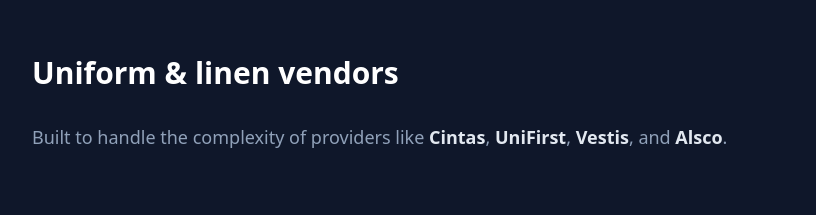
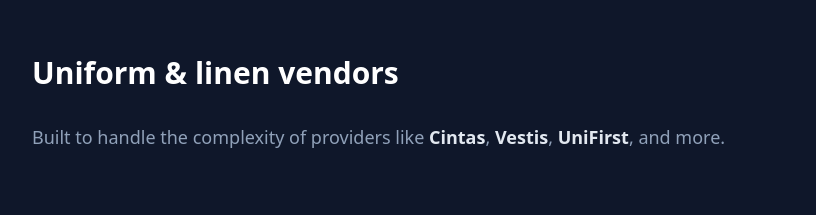
Before and after one commit to linelint/linelint-web, a Next.js app: page / in a window 1280 px wide. Shown: the part 1200-1415 px from the top of the page, without its empty margins (224-1040 px from the left). Built offline with nearby package versions, Linux system fonts and the light colour scheme.

Commit message:
vendor reordering

```diff
--- a/app/page.js
+++ b/app/page.js
@@ -54,7 +54,7 @@
         <div className="max-w-3xl mx-auto space-y-8">
           <h2 className="text-3xl font-bold text-white">Uniform & linen vendors</h2>
           <p className="text-slate-400 text-lg leading-relaxed">
-            Built to handle the complexity of providers like <span className="text-slate-200 font-semibold">Cintas</span>, <span className="text-slate-200 font-semibold">UniFirst</span>, <span className="text-slate-200 font-semibold">Vestis</span>, and <span className="text-slate-200 font-semibold">Alsco</span>.
+            Built to handle the complexity of providers like <span className="text-slate-200 font-semibold">Cintas</span>, <span className="text-slate-200 font-semibold">Vestis</span>, <span className="text-slate-200 font-semibold">UniFirst</span>, and more.
           </p>
         </div>
       </section>
```
